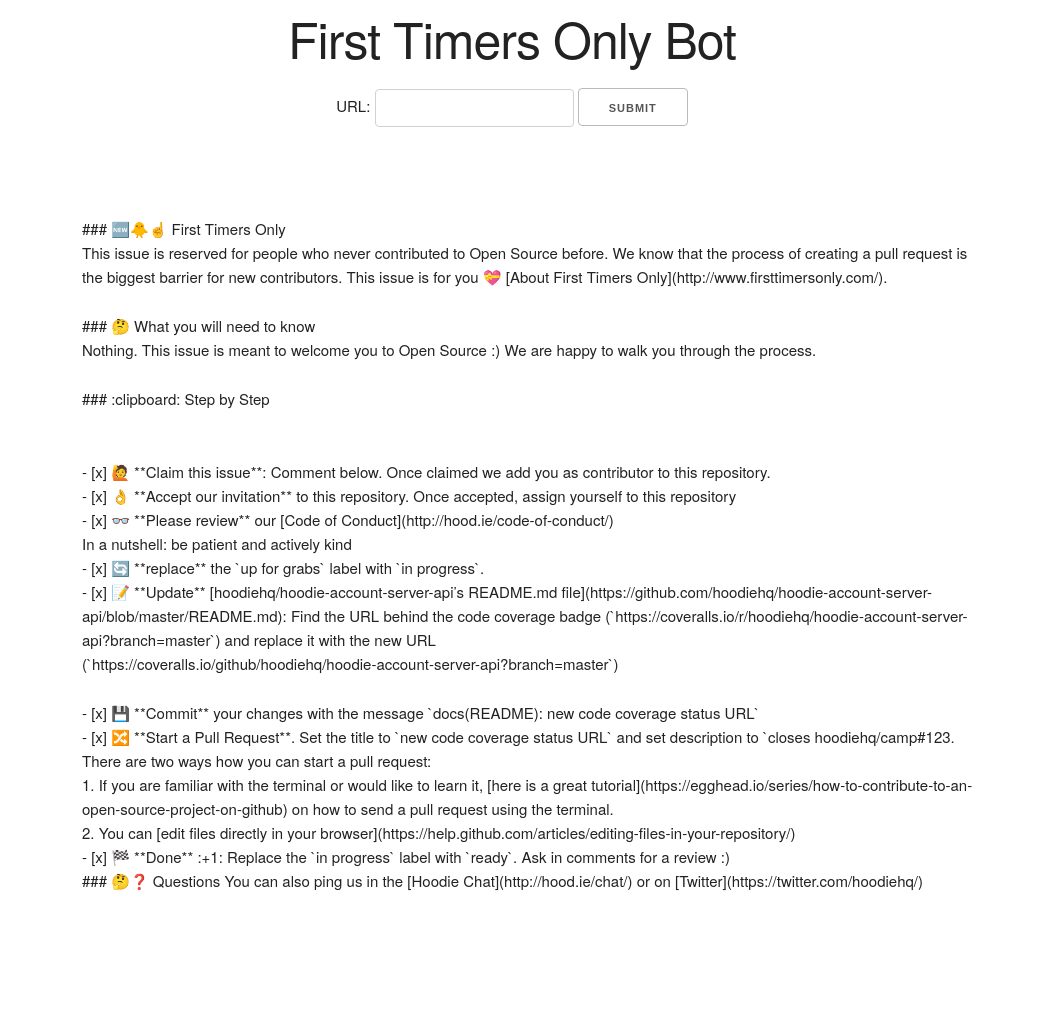
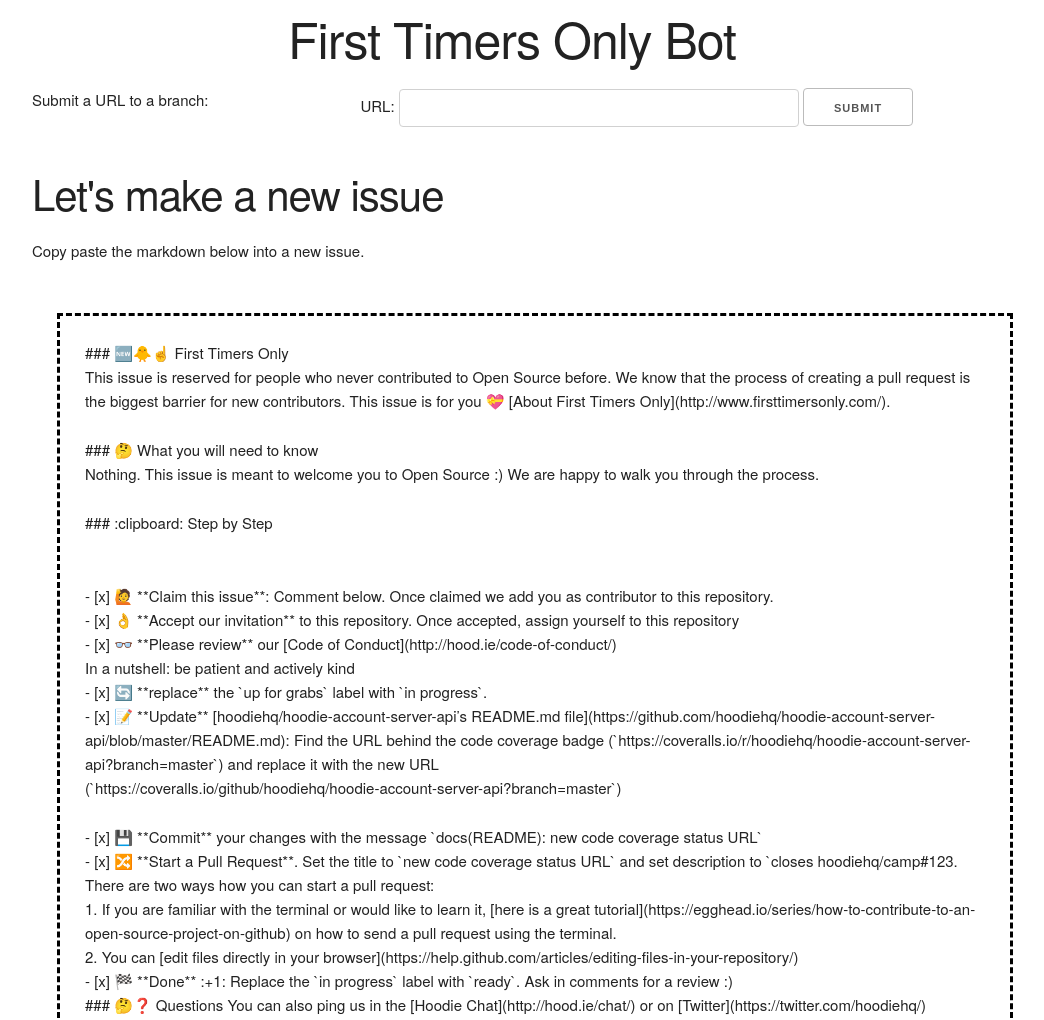
Before and after one commit to first-timers/app, a website: page public/index.html in a window 1280 px wide. Shown: the top 1020 px of the page, without its empty margins (128-1172 px from the left). Before the commit the page ends 951 px from the top, so only its background shows below. Drawn offline with nearby package versions, Linux system fonts and the light colour scheme.

Commit message:
add border around text box

```diff
--- a/public/index.html
+++ b/public/index.html
@@ -12,14 +12,21 @@
         <h1>First Timers Only Bot</h1>
       </div>
       <div class="row">
-        <div class="url-form">
-          <form action="/starter-issue" method="post">
-          URL: <input id="input" type="url" name="url"> </input>
-          <button type="submit">Submit</button>
-          </form>
+        <div class="three columns">
+          <p> Submit a URL to a branch:</p>
+        </div>
+        <div class="nine columns">
+          <div class="url-form">
+            <form action="/starter-issue" method="post">
+            URL: <input id="input" type="url" name="url" style="width: 400px">
+            <button type="submit">Submit</button>
+            </form>
+          </div>
         </div>
       </div>
-
+      <div class="row title"><h2> Let's make a new issue</h2>
+        <p>Copy paste the markdown below into a new issue.</p>
+      </div>
       <div class="row">
         <div class="textarea" contenteditable="true">
           <div class="intro">
@@ -97,10 +104,9 @@
 <style>
   .textarea {
     width: 900px;
-    /*border: 25px solid green;*/
     padding: 25px;
     margin: 25px;
-
+    border: 3px dashed black;
   }
 
   h1, .url-form{
```
